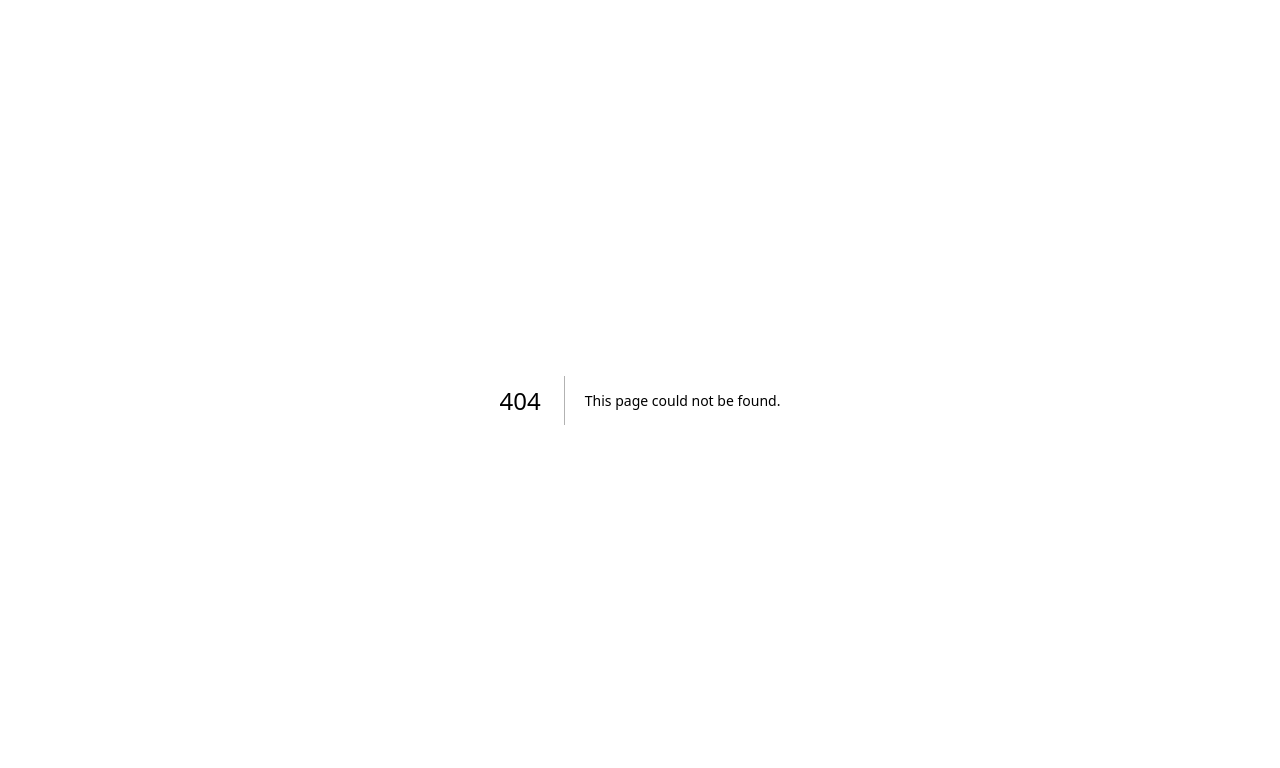
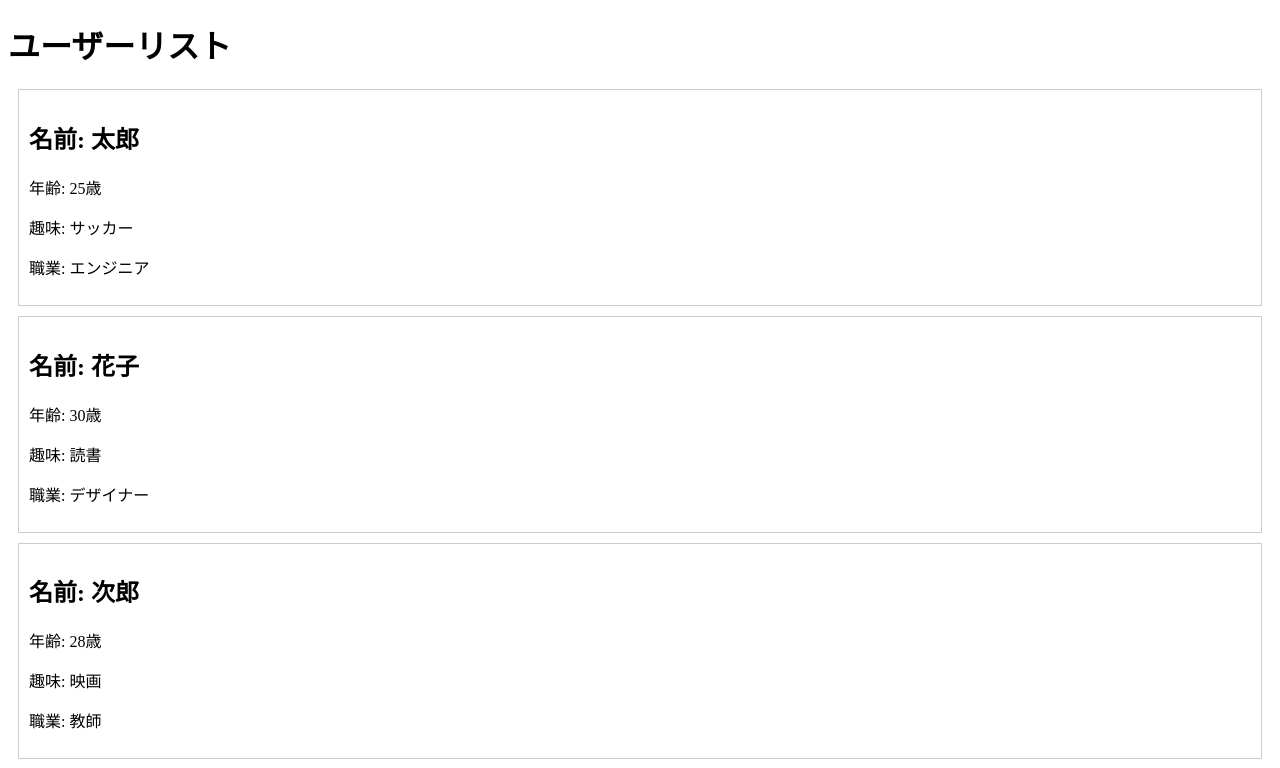
Before and after one commit to kojiman-git/next_practice, a Next.js app: page /030_UserInfo in a window 1280 px wide. Before the commit this address had no page. Shown: the top 768 px of the page. Built offline with nearby package versions, Linux system fonts and the light colour scheme.

Commit message:
ユーザー一覧画面を実装

```diff
--- /dev/null
+++ b/src/app/030_UserInfo/components/UserInfo.js
@@ -0,0 +1,12 @@
+const UserInfo = ({ name, age, hobby, job }) => {
+  return (
+      <div style={{ margin: '10px', padding: '10px', border: '1px solid #ccc' }}>
+          <h2>名前: {name}</h2>
+          <p>年齢: {age}歳</p>
+          <p>趣味: {hobby}</p>
+          <p>職業: {job}</p>
+      </div>
+  );
+};
+
+export default UserInfo;
--- /dev/null
+++ b/src/app/030_UserInfo/page.js
@@ -0,0 +1,26 @@
+import UserInfo from './components/UserInfo';
+
+export default function Home() {
+    const users = [
+        { name: "太郎", age: 25, hobby: "サッカー", job: "エンジニア" },
+        { name: "花子", age: 30, hobby: "読書", job: "デザイナー" },
+        { name: "次郎", age: 28, hobby: "映画", job: "教師" },
+        { name: "健太", age: 35, hobby: "旅行", job: "医者" },
+        { name: "美咲", age: 22, hobby: "音楽", job: "学生" }
+    ];
+
+    return (
+        <div>
+            <h1>ユーザーリスト</h1>
+            {users.map((user, index) => (
+                <UserInfo
+                    key={index}
+                    name={user.name}
+                    age={user.age}
+                    hobby={user.hobby}
+                    job={user.job}
+                />
+            ))}
+        </div>
+    );
+}
--- a/src/data/nav.js
+++ b/src/data/nav.js
@@ -3,4 +3,5 @@ export const navList = [
   "010_TodoList_Material_UI",
   "020_Weather_Forecast",
   "020_Weather_Forecast_Material_UI",
+  "030_UserInfo",
 ];
```
